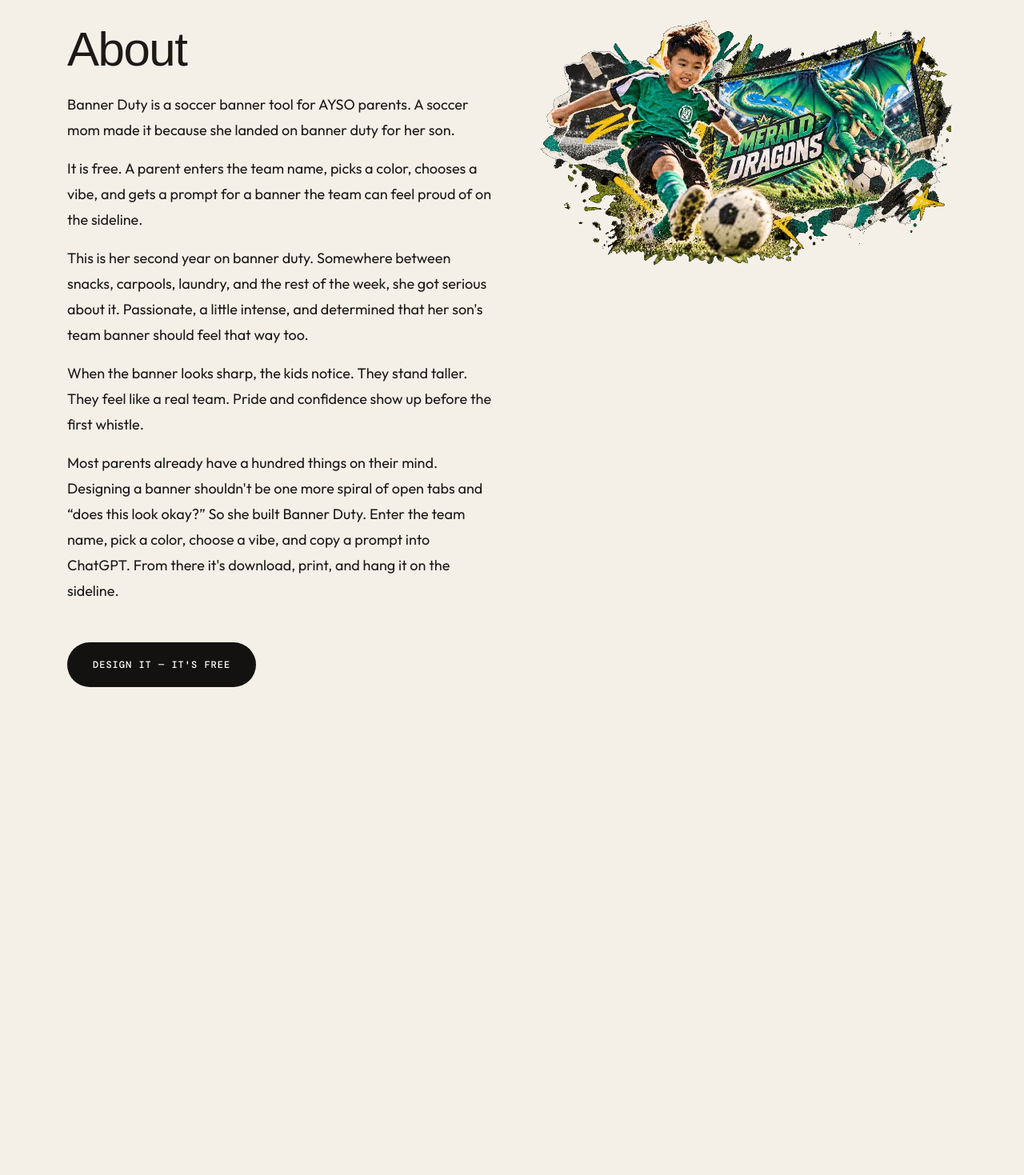
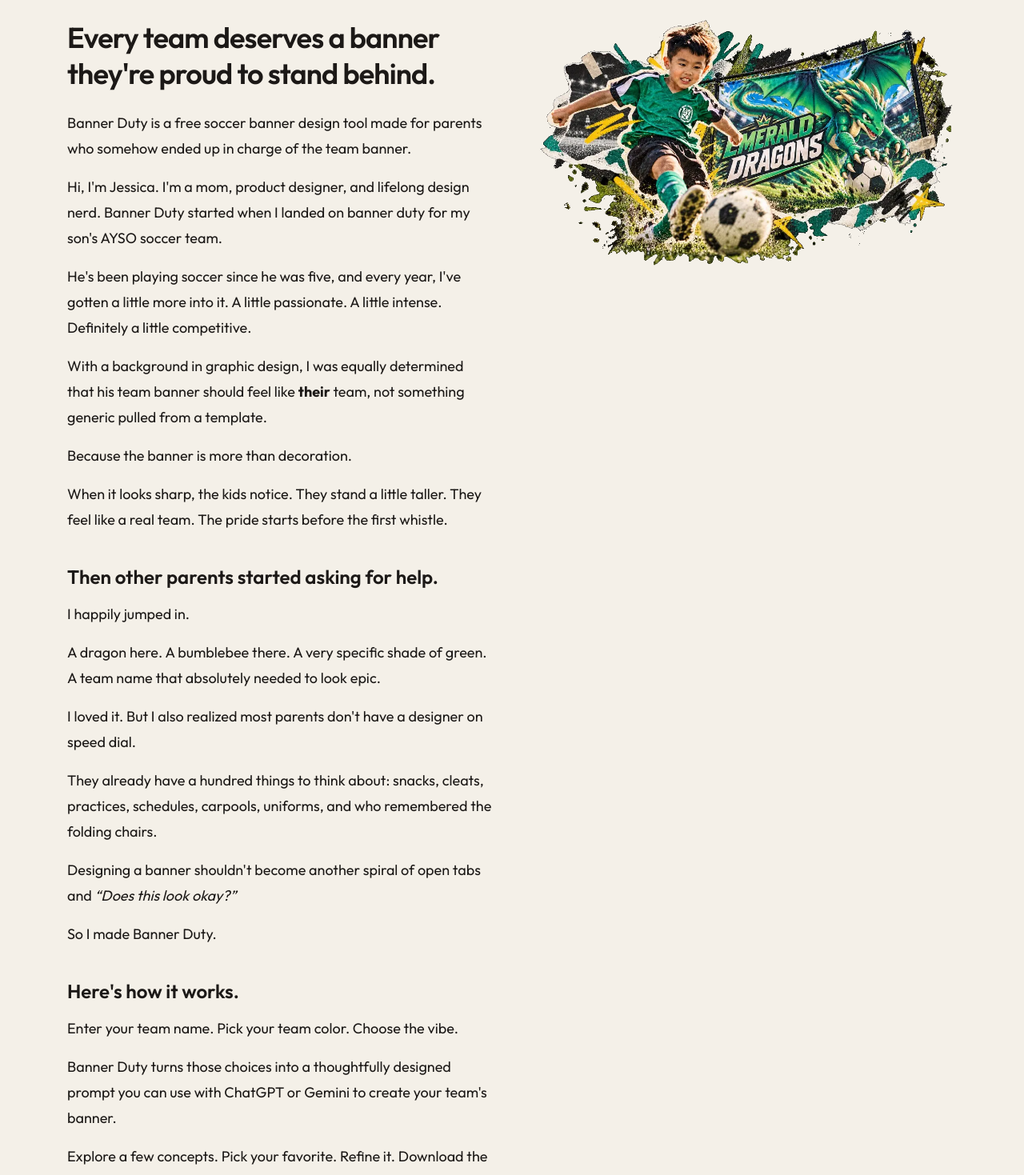
Before and after one commit to ohjphan/soccer-mom, a Next.js app: page /about in a window 1280 px wide. Shown: the part 100-1569 px from the top of the page at 80% size. Before the commit the page ends 1023 px from the top, so only its background shows below. Built offline with nearby package versions, Linux system fonts and the light colour scheme; a web font is replaced by a local one.

Commit message:
Tell the About story in Jessica's voice, and add Thunder Sharks to the gallery.
The homepage shows the new banner with the other opening examples.

Co-authored-by: Cursor <cursoragent@cursor.com>

```diff
--- a/app/about/page.tsx
+++ b/app/about/page.tsx
@@ -6,7 +6,7 @@ import { publicPath } from "@/lib/public-path";
 
 export const metadata: Metadata = {
   title: "About",
-  description: "Banner Duty is a soccer banner tool for AYSO parents, made by a soccer mom on banner duty.",
+  description: "Banner Duty is a free soccer banner design tool for parents who ended up in charge of the team banner.",
 };
 
 export default function AboutPage() {
@@ -16,22 +16,47 @@ export default function AboutPage() {
       <main className="mx-auto w-full max-w-6xl px-5 pb-16">
         <div className="mt-8 grid items-start gap-8 md:mt-14 md:grid-cols-2 md:gap-12">
           <div>
-            <h1 className="font-display text-4xl leading-tight tracking-tight sm:text-5xl lg:text-6xl">About</h1>
-            <div className="mt-4 space-y-4 text-lg leading-8">
-              <p>Banner Duty is a soccer banner tool for AYSO parents. A soccer mom made it because she landed on banner duty for her son.</p>
+            <h1 className="font-sans text-3xl font-semibold leading-tight tracking-tight sm:text-4xl">
+              Every team deserves a banner they&apos;re proud to stand behind.
+            </h1>
+            <div className="mt-6 space-y-4 text-lg leading-8">
+              <p>Banner Duty is a free soccer banner design tool made for parents who somehow ended up in charge of the team banner.</p>
               <p>
-                It is free. A parent enters the team name, picks a color, chooses a vibe, and gets a prompt for a banner the team can feel proud of on the sideline.
+                Hi, I&apos;m Jessica. I&apos;m a mom, product designer, and lifelong design nerd. Banner Duty started when I landed on banner duty for my son&apos;s AYSO soccer team.
               </p>
               <p>
-                This is her second year on banner duty. Somewhere between snacks, carpools, laundry, and the rest of the week, she got serious about it. Passionate, a little intense, and determined that her son&apos;s team banner should feel that way too.
+                He&apos;s been playing soccer since he was five, and every year, I&apos;ve gotten a little more into it. A little passionate. A little intense. Definitely a little competitive.
               </p>
-              <p>When the banner looks sharp, the kids notice. They stand taller. They feel like a real team. Pride and confidence show up before the first whistle.</p>
               <p>
-                Most parents already have a hundred things on their mind. Designing a banner shouldn&apos;t be one more spiral of open tabs and &ldquo;does this look okay?&rdquo; So she built Banner Duty. Enter the team name, pick a color, choose a vibe, and copy a prompt into ChatGPT. From there it&apos;s download, print, and hang it on the sideline.
+                With a background in graphic design, I was equally determined that his team banner should feel like <strong>their</strong> team, not something generic pulled from a template.
               </p>
+              <p>Because the banner is more than decoration.</p>
+              <p>When it looks sharp, the kids notice. They stand a little taller. They feel like a real team. The pride starts before the first whistle.</p>
+              <h2 className="pt-6 font-sans text-2xl font-semibold leading-tight">Then other parents started asking for help.</h2>
+              <p>I happily jumped in.</p>
+              <p>A dragon here. A bumblebee there. A very specific shade of green. A team name that absolutely needed to look epic.</p>
+              <p>I loved it. But I also realized most parents don&apos;t have a designer on speed dial.</p>
+              <p>
+                They already have a hundred things to think about: snacks, cleats, practices, schedules, carpools, uniforms, and who remembered the folding chairs.
+              </p>
+              <p>
+                Designing a banner shouldn&apos;t become another spiral of open tabs and <i>&ldquo;Does this look okay?&rdquo;</i>
+              </p>
+              <p>So I made Banner Duty.</p>
+              <h2 className="pt-6 font-sans text-2xl font-semibold leading-tight">Here&apos;s how it works.</h2>
+              <p>Enter your team name. Pick your team color. Choose the vibe.</p>
+              <p>
+                Banner Duty turns those choices into a thoughtfully designed prompt you can use with ChatGPT or Gemini to create your team&apos;s banner.
+              </p>
+              <p>Explore a few concepts. Pick your favorite. Refine it. Download the artwork, send it to a printer, and hang it proudly on the sideline.</p>
+              <p>No design experience required.</p>
+              <p>And Banner Duty is free.</p>
+              <h2 className="pt-6 font-sans text-2xl font-semibold leading-tight">Your turn.</h2>
+              <p>You&apos;ve already got enough on your soccer-parent to-do list.</p>
+              <p>Let&apos;s make the banner the fun part.</p>
             </div>
-            <Link href="/create" className={`${primaryClass} mt-12 sm:w-auto sm:px-8`}>
-              Design it — it&apos;s free
+            <Link href="/create" className={`${primaryClass} mt-8 sm:w-auto sm:px-8`}>
+              Create your team banner →
             </Link>
           </div>
           <img
--- a/components/landing.tsx
+++ b/components/landing.tsx
@@ -24,12 +24,13 @@ function banner(src: GalleryItem["src"]): GalleryItem {
 const heroSlots: GalleryItem[] = [
   banner("/gallery/neon-cobras.webp"),
   banner("/gallery/cosmic-comets.webp"),
-  banner("/gallery/magical-unicorns.webp"),
+  banner("/gallery/thunder-sharks.webp"),
   banner("/gallery/midnight-wolves.webp"),
   banner("/gallery/blazing-bumblebees-girls.webp"),
   banner("/gallery/red-turtles.webp"),
 ];
 const heroSpare: GalleryItem[] = [
+  banner("/gallery/magical-unicorns.webp"),
   banner("/gallery/black-magic.webp"),
   banner("/gallery/emerald-dragons.webp"),
   banner("/gallery/ice-dragons.webp"),
--- a/lib/gallery.ts
+++ b/lib/gallery.ts
@@ -76,4 +76,11 @@ export const gallery = [
     width: 1024,
     height: 614,
   },
+  {
+    src: "/gallery/thunder-sharks.webp",
+    alt: "Thunder Sharks banner: cream arched lettering over a shark fin cutting through the water, on a gray field marked like a soccer pitch.",
+    title: "Thunder Sharks",
+    width: 1024,
+    height: 614,
+  },
 ] as const;
```
Also changed, not shown: public/gallery/thunder-sharks.webp (added).
